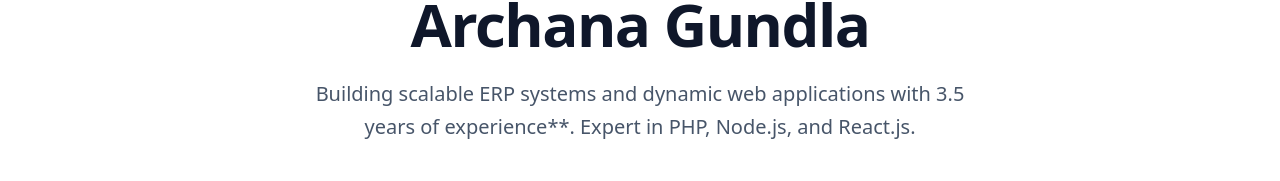
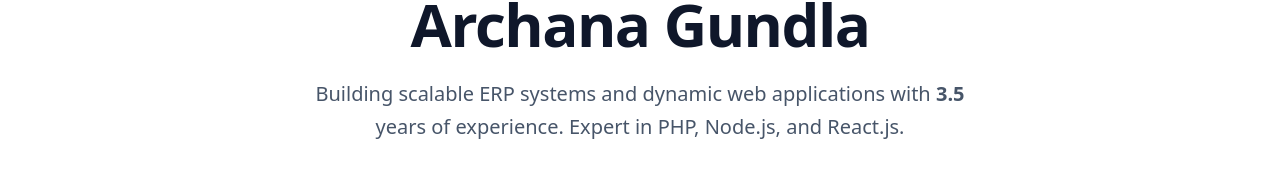
Before and after one commit to ArchanaGundla/portfolio, a plain HTML site: page index.html in a window 1280 px wide. Shown: the part 413-594 px from the top of the page. Drawn offline with nearby package versions, Linux system fonts and the light colour scheme.

Commit message:
Update index.html

```diff
--- a/index.html
+++ b/index.html
@@ -35,7 +35,7 @@
             <span class="inline-block py-1 px-3 rounded-full bg-indigo-50 text-indigo-700 text-xs font-bold tracking-wider uppercase mb-4">Software Developer</span>
             <h2 class="text-5xl md:text-6xl font-black text-slate-900 mb-6 tracking-tight">Archana Gundla</h2>
             <p class="text-xl text-slate-600 mb-10 max-w-2xl mx-auto leading-relaxed">
-                Building scalable ERP systems and dynamic web applications with 3.5 years of experience**.
+                Building scalable ERP systems and dynamic web applications with <b>3.5</b> years of experience.
                 Expert in PHP, Node.js, and React.js.
             </p>
             <div class="flex flex-wrap justify-center gap-4">
```
